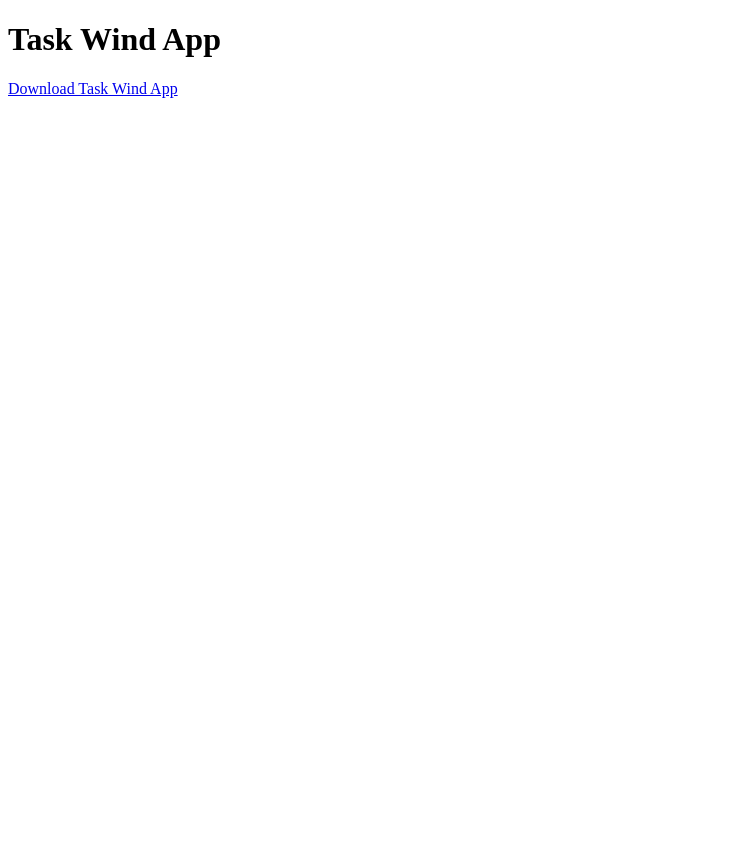
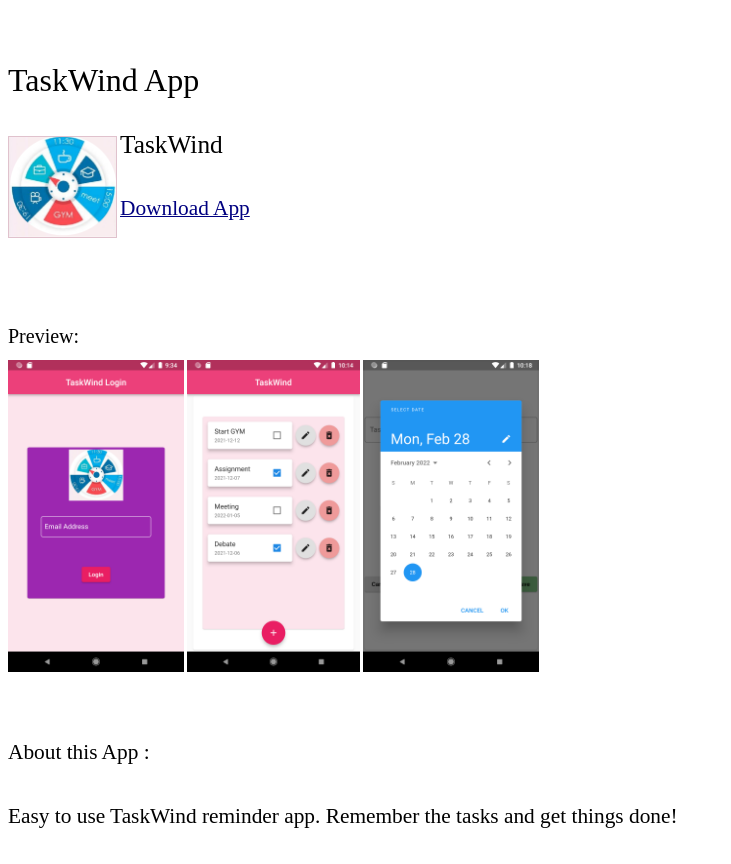
Before and after one commit to ras41/task-wind-app, a plain HTML site: page index.html in a window 1280 px wide. Shown: the whole page, without its empty margins (0-731 px from the left). Before the commit the page ends 800 px from the top, so only its background shows below. Drawn offline with Linux system fonts and the light colour scheme.

Commit message:
Add files via upload

```diff
--- a/index.html
+++ b/index.html
@@ -1,13 +1,97 @@
-<!DOCTYPE html>
+<!DOCTYPE HTML PUBLIC "-//W3C//DTD HTML 4.0 Transitional//EN">
 <html>
-<title>Task Wind App</title>
-<meta name="viewport" content="width=device-width, initial-scale=1.0">
-<body>
+<head>
+	<meta http-equiv="content-type" content="text/html; charset=utf-8"/>
+	<title></title>
+	<meta name="generator" content="LibreOffice 7.2.2.2 (Linux)"/>
+	<meta name="created" content="2021-12-03T08:53:42.760559173"/>
+	<meta name="changed" content="2021-12-03T18:05:58.210433746"/>
+	<style type="text/css">
+		@page { size: 21cm 29.7cm; margin: 3cm }
+		p { line-height: 115%; margin-bottom: 0.25cm; background: transparent; background: transparent }
+		a:link { color: #000080; so-language: zxx; text-decoration: underline }
+		a:visited { color: #800000; so-language: zxx; text-decoration: underline }
+	</style>
+</head>
+<body lang="en-IN" link="#000080" vlink="#800000" dir="ltr"><p align="left" style="line-height: 100%; margin-bottom: 0cm">
+<br/>
 
-<h1>Task Wind App</h1>
-<a href="https://firebasestorage.googleapis.com/v0/b/task-d964f.appspot.com/o/task_wind.apk?alt=media&token=dc9dbcaf-1d3e-4c46-833b-344c8e099561">
-Download Task Wind App
-</a>
+</p>
+<p align="left" style="line-height: 100%; margin-bottom: 0cm"><br/>
 
+</p>
+<p align="left" style="line-height: 100%; margin-bottom: 0cm"><font size="6" style="font-size: 24pt">TaskWind
+App</font></p>
+<p align="left" style="line-height: 100%; margin-bottom: 0cm"><br/>
+
+</p>
+<p align="left" style="line-height: 100%; margin-bottom: 0cm"><font color="#e0c2cd">
+  <img src="taskwind_html_7d643dd6f88b876e.png" name="Image1" align="left" width="107" height="100" border="1"/>
+</font>
+<font size="5" style="font-size: 19pt">TaskWind</font></p>
+<p align="left" style="line-height: 100%; margin-bottom: 0cm"><br/>
+
+</p>
+<p align="left" style="line-height: 100%; margin-bottom: 0cm"><a href="https://firebasestorage.googleapis.com/v0/b/task-d964f.appspot.com/o/Task%20Wind.apk?alt=media&amp;token=335f41e5-efe9-4944-b810-d2a364493439"><font size="4" style="font-size: 16pt">Download
+App</font></a></p>
+<p align="left" style="line-height: 100%; margin-bottom: 0cm"><br/>
+
+</p>
+<p align="left" style="line-height: 100%; margin-bottom: 0cm"><br/>
+
+</p>
+<p align="left" style="line-height: 100%; margin-bottom: 0cm"><br/>
+
+</p>
+<p align="left" style="line-height: 100%; margin-bottom: 0cm"><font size="4" style="font-size: 15pt">Preview:</font></p>
+<p align="left" style="line-height: 100%; margin-bottom: 0cm"><img src="taskwind_html_de65a9636dcdb003.png" name="Image3" align="left" width="176" height="312" border="0"/>
+<img src="taskwind_html_e10ac97dbe4833f3.png" name="Image2" align="left" width="173" height="312" border="0"/>
+<img src="taskwind_html_219983b1d7210c03.png" name="Image4" align="left" width="176" height="312" border="0"/>
+<br/>
+
+</p>
+<p align="left" style="line-height: 100%; margin-bottom: 0cm"><br/>
+
+</p>
+<p align="left" style="line-height: 100%; margin-bottom: 0cm"><br/>
+
+</p>
+<p align="left" style="line-height: 100%; margin-bottom: 0cm"><br/>
+
+</p>
+<p align="left" style="line-height: 100%; margin-bottom: 0cm"><br/>
+
+</p>
+<p align="left" style="line-height: 100%; margin-bottom: 0cm"><br/>
+
+</p>
+<p align="left" style="line-height: 100%; margin-bottom: 0cm"><br/>
+
+</p>
+<p align="left" style="line-height: 100%; margin-bottom: 0cm"><br/>
+
+</p>
+<p align="left" style="line-height: 100%; margin-bottom: 0cm"><br/>
+
+</p>
+<p align="left" style="line-height: 100%; margin-bottom: 0cm"><br/>
+
+</p>
+<p align="left" style="line-height: 100%; margin-bottom: 0cm"><br/>
+
+</p>
+<p align="left" style="line-height: 100%; margin-bottom: 0cm"><br/>
+
+</p>
+<p align="left" style="line-height: 100%; margin-bottom: 0cm"><font size="4" style="font-size: 16pt">About
+this App :</font></p>
+<p align="left" style="line-height: 100%; margin-bottom: 0cm"><br/>
+
+</p>
+<p align="left" style="line-height: 100%; margin-bottom: 0cm"><font size="4" style="font-size: 16pt">Easy
+to use TaskWind reminder app. Remember the tasks and get things done!</font></p>
+<p align="left" style="line-height: 100%; margin-bottom: 0cm"><br/>
+
+</p>
 </body>
 </html>
```
Also changed, not shown: taskwind_html_219983b1d7210c03.png (added), taskwind_html_7d643dd6f88b876e.png (added), taskwind_html_de65a9636dcdb003.png (added), taskwind_html_e10ac97dbe4833f3.png (added).
